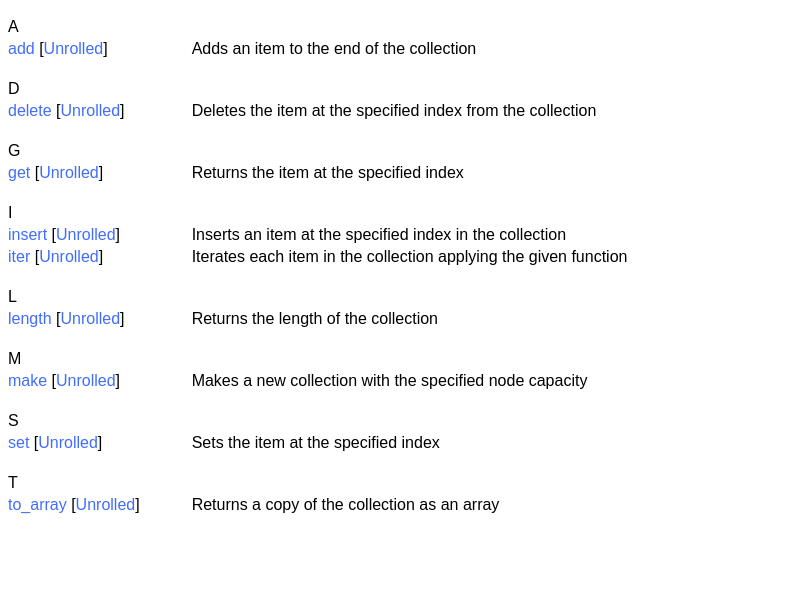
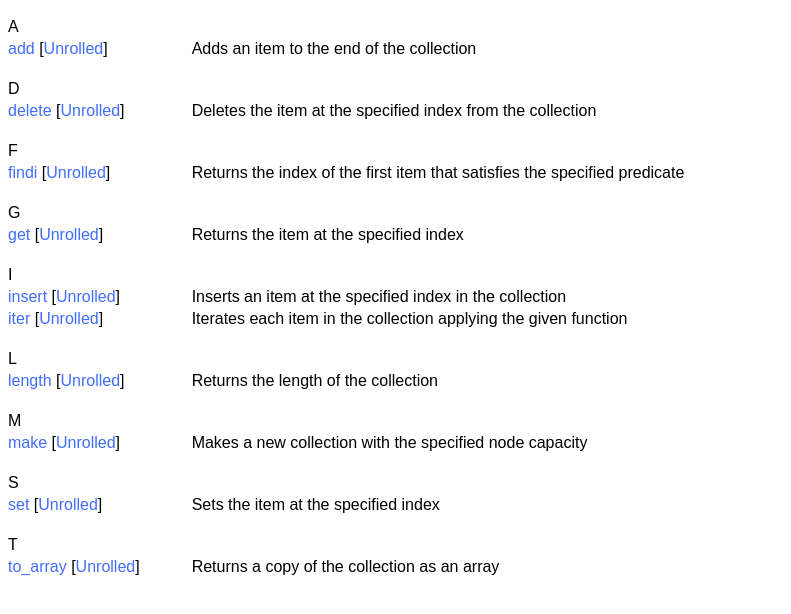
Before and after one commit to ptrelford/Unrolled, a plain HTML site: page docs/index_values.html in a window 1280 px wide. Shown: the part 90-704 px from the top of the page, without its empty margins (0-791 px from the left). Drawn offline with Linux system fonts and the light colour scheme.

Commit message:
Added findi function

```diff
--- a/docs/index_values.html
+++ b/docs/index_values.html
@@ -23,6 +23,12 @@ Adds an item to the end of the collection
 <tr><td><a href="Unrolled.html#VALdelete">delete</a> [<a href="Unrolled.html">Unrolled</a>]</td>
 <td><div class="info">
 Deletes the item at the specified index from the collection
+</div>
+</td></tr>
+<tr><td align="left"><br>F</td></tr>
+<tr><td><a href="Unrolled.html#VALfindi">findi</a> [<a href="Unrolled.html">Unrolled</a>]</td>
+<td><div class="info">
+Returns the index of the first item that satisfies the specified predicate
 </div>
 </td></tr>
 <tr><td align="left"><br>G</td></tr>
```
Also changed, not shown: docs/Unrolled.html (+4 -0 lines), docs/type_Unrolled.html (+1 -0 lines), 3 other files.
